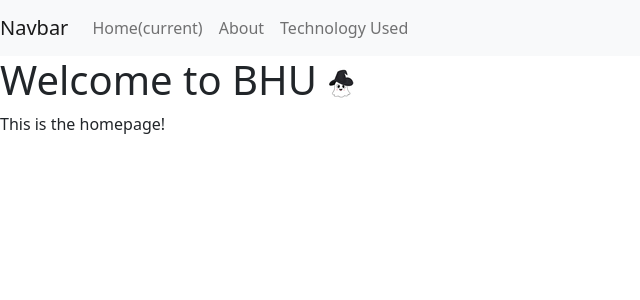
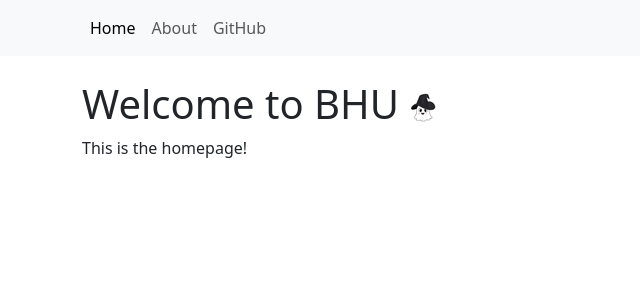
Before and after one commit to AndrewCoogan/BHU, a Flask app: page / in a window 1280 px wide. Shown: the top 300 px of the page, without its empty margins (0-640 px from the left). Run offline with Flask 2, Linux system fonts and the light colour scheme; some libraries are stand-ins or nearby versions.

Commit message:
i can now swap tabs!

```diff
--- a/app.py
+++ b/app.py
@@ -2,8 +2,10 @@ from flask import Flask, render_template, url_for
 from flask_wtf import FlaskForm
 from wtforms.validators import DataRequired, Length
 from wtforms.fields import *
+from flask_bootstrap import Bootstrap5
 
 app = Flask(__name__)
+bootstrap = Bootstrap5(app)
 
 class HouseInput(FlaskForm):
     address = StringField('Username', validators=[DataRequired(), Length(1, 100)])
--- /dev/null
+++ b/templates/base.html
@@ -0,0 +1,47 @@
+{% from 'bootstrap5/nav.html' import render_nav_item %}
+
+<!DOCTYPE html>
+<html lang="en">
+<head>
+    <meta charset="utf-8">
+    <meta name="viewport" content="width=device-width, initial-scale=1, shrink-to-fit=no">
+    <title>BHU Title</title>
+    <link rel="icon" href="{{ url_for('static', filename='favicon_ghost.ico') }}">
+    {{ bootstrap.load_css() }}
+    <style>
+        pre {
+            background: #ddd;
+            padding: 10px;
+        }
+        h2 {
+            margin-top: 20px;
+        }
+        footer {
+            margin: 20px;
+        }
+    </style>
+</head>
+<body>
+    <nav class="navbar navbar-expand-lg navbar-light bg-light mb-4">
+        <div class="container">
+        <button class="navbar-toggler" type="button" data-bs-toggle="collapse" data-bs-target="#navbarSupportedContent"
+                aria-controls="navbarSupportedContent" aria-expanded="false" aria-label="Toggle navigation">
+            <span class="navbar-toggler-icon"></span>
+        </button>
+        <div class="collapse navbar-collapse" id="navbarSupportedContent">
+            <ul class="navbar-nav mr-auto">
+                {{ render_nav_item('main_page', 'Home') }}
+                {{ render_nav_item('about_form', 'About') }}
+                <li class="nav-item"><a class="nav-link" href="https://github.com/AndrewCoogan/BHU" target="_blank">GitHub</a></li>
+            </ul>
+        </div>
+        </div>
+    </nav>
+
+    <main class="container">
+        {% block content %}{% endblock %}
+    </main>
+
+    {{ bootstrap.load_js() }}
+</body>
+</html>
--- a/templates/header.html
+++ /dev/null
@@ -1,41 +0,0 @@
-<!doctype html>
-<html lang="en">
-  <head>
-    <!-- Required meta tags -->
-    <meta charset="utf-8">
-    <meta name="viewport" content="width=device-width, initial-scale=1, shrink-to-fit=no">
-
-    <!-- Bootstrap CSS -->
-    <link rel="stylesheet" href="{{ url_for('static', filename='css/bootstrap.min.css') }}">
-    <link rel="shortcut icon" href="{{ url_for('static', filename='favicon_ghost.ico') }}">
-
-    <title>{% block title %}{% endblock %}</title>
-  </head>
-  <body>
-    <nav class="navbar navbar-expand-lg navbar-light bg-light">
-      <a class="navbar-brand" href="#">Navbar</a>
-      <button class="navbar-toggler" type="button" data-toggle="collapse" data-target="#navbarNav" aria-controls="navbarNav" aria-expanded="false" aria-label="Toggle navigation">
-        <span class="navbar-toggler-icon"></span>
-      </button>
-      <div class="collapse navbar-collapse" id="navbarNav">
-        <ul class="navbar-nav">
-          <li class="nav-item active">
-            <a class="nav-link" href="#">Home<span class="sr-only">(current)</span></a>
-          </li>
-          <li class="nav-item">
-            <a class="nav-link" href="#">About</a>
-          </li>
-          <li class="nav-item">
-            <a class="nav-link" href="#">Technology Used</a>
-          </li>
-        </ul>
-      </div>
-    </nav>
-
-    {% block content %}
-    {% endblock %}
-
-    <!-- Bootstrap JavaScript -->
-    <script src="{{ url_for('static', filename='js/bootstrap.min.js') }}"></script>
-  </body>
-</html>
--- a/templates/index.html
+++ b/templates/index.html
@@ -1,9 +1,8 @@
-<link rel="stylesheet" href="{{ url_for('static', filename='css/bootstrap.min.css') }}">
-<script src="{{ url_for('static', filename='js/bootstrap.min.js') }}"></script>
+{% extends 'base.html' %}
 
-{% extends 'header.html' %}
-
-{% block title %}Homepage{% endblock %}
+{% block title %}
+Homepage
+{% endblock %}
 
 {% block content %}
 <h1>
```
Also changed, not shown: templates/about.html (+4 -9 lines), templates/nav.html (added, +20 -0 lines).
